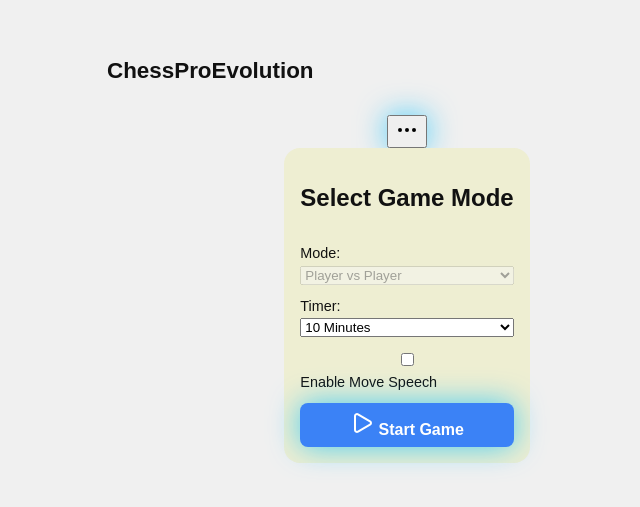
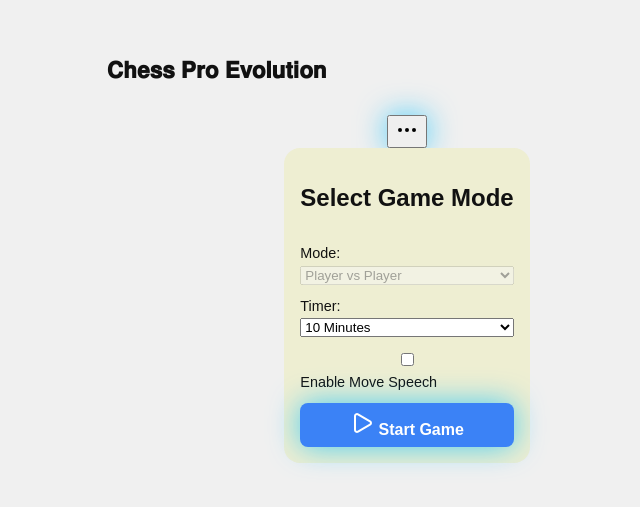
Before and after one commit to Moneythepro/ChessProEvolution, a plain HTML site: page index.html in a window 1280 px wide. Shown: the part 171-678 px from the top of the page, 233-873 px from the left. Drawn offline with nearby package versions, Linux system fonts and the light colour scheme.

Commit message:
Update index.html

```diff
--- a/index.html
+++ b/index.html
@@ -12,7 +12,7 @@
   <div id="app">
     <!-- Centered Header -->
     <header class="centered-header">
-      <h1>ChessProEvolution</h1>
+      <h1>𝐂𝐡𝐞𝐬𝐬 𝐏𝐫𝐨 𝐄𝐯𝐨𝐥𝐮𝐭𝐢𝐨𝐧</h1>
     </header>
 
     <!-- Floating 3-dot Menu Button -->
```
